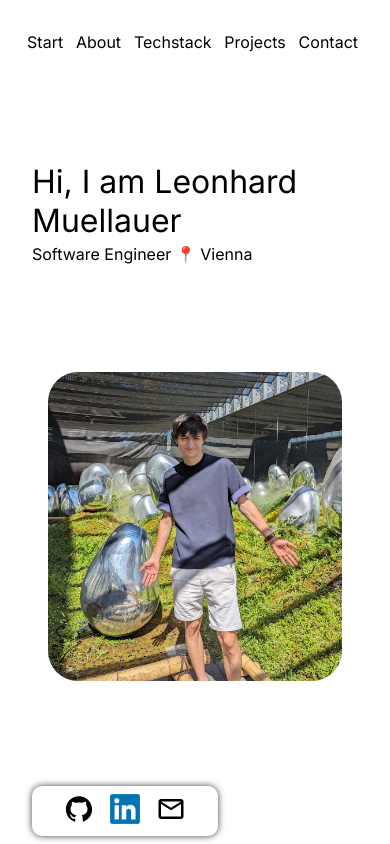
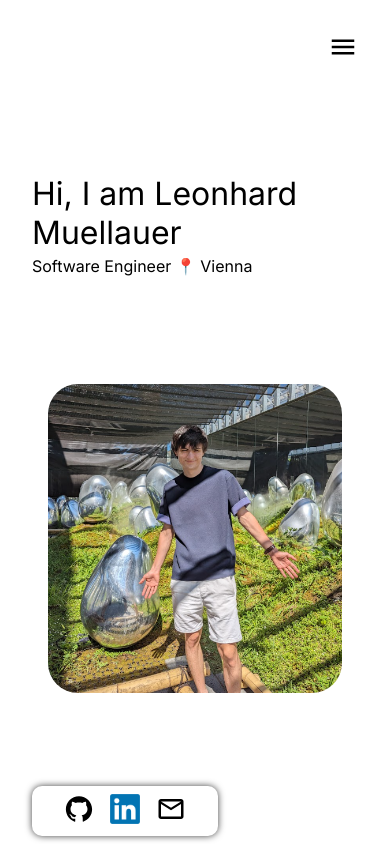
Before and after one commit to Reonharudo/dev-portfolio, a Next.js app: page / in a window 390 px wide. Shown: the top 844 px of the page. Built offline with nearby package versions, Linux system fonts and the light colour scheme.

Commit message:
Impl initial design of mobile navigation bar

```diff
--- a/src/app/globals.css
+++ b/src/app/globals.css
@@ -5,6 +5,7 @@ body {
 
 :root {
     --font-color: #000000;
+    --main-background: #ffffff;
     --background-1: #e6e6e6;
 }
 
--- a/src/app/layout.tsx
+++ b/src/app/layout.tsx
@@ -3,7 +3,7 @@ import { Inter } from "next/font/google";
 import "./globals.css";
 import styles from "./rootLayout.module.css";
 import { FloatingLinkBar } from "@/components/FloatingLinkBar/FloatingLinkBar";
-import { NavigationBar } from "@/components/NavigationBar/NavigationBar";
+import { NavigationBar } from "@/components/ResponsiveNavigationBar/NavigationBar/NavigationBar";
 const inter = Inter({ subsets: ["latin"] });
 
 export const metadata: Metadata = {
--- a/src/app/rootLayout.module.css
+++ b/src/app/rootLayout.module.css
@@ -1,6 +1,10 @@
 .app {
     padding: 2rem;
-    display: flex;
+    display: grid;
+    grid-template-areas:
+        "header"
+        "main_content"
+        "footer";
     flex-direction: column;
 }
 
--- a/src/components/NavigationBar/NavigationBar.module.css
+++ /dev/null
@@ -1,5 +0,0 @@
-.navigation_container {
-    display: flex;
-    flex-direction: row;
-    gap: 0.8rem;
-}
--- a/src/components/NavigationBar/NavigationBar.tsx
+++ /dev/null
@@ -1,25 +0,0 @@
-"use client";
-import { NavigationItem } from "./NavigationItem/NavigationItem";
-import styles from "./NavigationBar.module.css";
-import { useEffect } from "react";
-
-export function NavigationBar() {
-    function handleScroll() {
-        console.log("scrolling");
-        //document.getelementbyid and check if visible with intersection observer in the viewport
-    }
-
-    useEffect(() => {
-        window.addEventListener("scroll", handleScroll);
-    }, []);
-
-    return (
-        <nav className={styles.navigation_container}>
-            <NavigationItem url={"#start"} text={"Start"} />
-            <NavigationItem url={"#about"} text={"About"} />
-            <NavigationItem url={"#techstack"} text={"Techstack"} />
-            <NavigationItem url={"#projects"} text={"Projects"} />
-            <NavigationItem url={"#contact"} text={"Contact"} />
-        </nav>
-    );
-}
--- /dev/null
+++ b/src/components/ResponsiveNavigationBar/MobileNavigationBar/MobileNavigationBar.module.css
@@ -0,0 +1,13 @@
+.navigation_container {
+    background-color: var(--main-background);
+    position: fixed;
+    inset: 0; /* shorthand for top right left bottom */
+}
+
+.content {
+    display: flex;
+    flex-direction: column;
+    gap: 0.5rem;
+
+    align-items: center;
+}
--- /dev/null
+++ b/src/components/ResponsiveNavigationBar/MobileNavigationBar/MobileNavigationBar.tsx
@@ -0,0 +1,63 @@
+"use client";
+import { useLayoutEffect, useState } from "react";
+import styles from "./MobileNavigationBar.module.css";
+import Image from "next/image";
+import { createPortal } from "react-dom";
+import { NavigationItem } from "../NavigationItem/NavigationItem";
+export function MobileNavigationBar() {
+    const [isMenuOpen, setIsMenuOpen] = useState<boolean>(false);
+
+    useLayoutEffect(() => {
+        document.body.style.overflow = isMenuOpen ? "hidden" : "auto";
+    }, [isMenuOpen]);
+
+    return (
+        <div style={{ position: "relative" }}>
+            {isMenuOpen &&
+                createPortal(
+                    <div className={styles.navigation_container}>
+                        <div className={styles.content}>
+                            <div>
+                                <button
+                                    onClick={() => setIsMenuOpen(!isMenuOpen)}
+                                >
+                                    <Image
+                                        onClick={() =>
+                                            setIsMenuOpen(!isMenuOpen)
+                                        }
+                                        src={"/close_icon.svg"}
+                                        alt={"Close"}
+                                        width={30}
+                                        height={30}
+                                    />
+                                    Close
+                                </button>
+                            </div>
+
+                            <NavigationItem url={"#start"} text={"Start"} />
+                            <NavigationItem url={"#about"} text={"About"} />
+                            <NavigationItem
+                                url={"#techstack"}
+                                text={"Techstack"}
+                            />
+                            <NavigationItem
+                                url={"#projects"}
+                                text={"Projects"}
+                            />
+                            <NavigationItem url={"#contact"} text={"Contact"} />
+                        </div>
+                    </div>,
+                    document.body
+                )}
+            {!isMenuOpen && (
+                <Image
+                    onClick={() => setIsMenuOpen(!isMenuOpen)}
+                    src={"/menu_icon.svg"}
+                    alt={"Menu Icon"}
+                    width={30}
+                    height={30}
+                />
+            )}
+        </div>
+    );
+}
--- /dev/null
+++ b/src/components/ResponsiveNavigationBar/NavigationBar/NavigationBar.module.css
@@ -0,0 +1,19 @@
+.navigation_container {
+    display: flex;
+    flex-direction: row;
+    gap: 0.8rem;
+}
+
+.mobile_wrapper {
+    display: none;
+}
+
+@media screen and (width <= 940px) {
+    .mobile_wrapper {
+        display: block;
+    }
+
+    .desktop_wrapper {
+        display: none;
+    }
+}
--- /dev/null
+++ b/src/components/ResponsiveNavigationBar/NavigationBar/NavigationBar.tsx
@@ -0,0 +1,32 @@
+"use client";
+import { MobileNavigationBar } from "../MobileNavigationBar/MobileNavigationBar";
+import { NavigationItem } from "../NavigationItem/NavigationItem";
+import styles from "./NavigationBar.module.css";
+import { useEffect } from "react";
+
+export function NavigationBar() {
+    function handleScroll() {
+        console.log("scrolling");
+        //document.getelementbyid and check if visible with intersection observer in the viewport
+    }
+
+    useEffect(() => {
+        window.addEventListener("scroll", handleScroll);
+    }, []);
+
+    return (
+        <nav className={styles.navigation_container}>
+            <div className={styles.mobile_wrapper}>
+                <MobileNavigationBar />
+            </div>
+
+            <div className={styles.desktop_wrapper}>
+                <NavigationItem url={"#start"} text={"Start"} />
+                <NavigationItem url={"#about"} text={"About"} />
+                <NavigationItem url={"#techstack"} text={"Techstack"} />
+                <NavigationItem url={"#projects"} text={"Projects"} />
+                <NavigationItem url={"#contact"} text={"Contact"} />
+            </div>
+        </nav>
+    );
+}
```
Also changed, not shown: src/components/hooks/useMediaQuery.ts (added, +34 -0 lines), public/close_icon.svg (added), public/menu_icon.svg (added), src/components/ResponsiveNavigationBar/NavigationItem/NavigationItem.module.css (renamed from src/components/NavigationBar/NavigationItem/NavigationItem.module.css), src/components/ResponsiveNavigationBar/NavigationItem/NavigationItem.tsx (renamed from src/components/NavigationBar/NavigationItem/NavigationItem.tsx).
